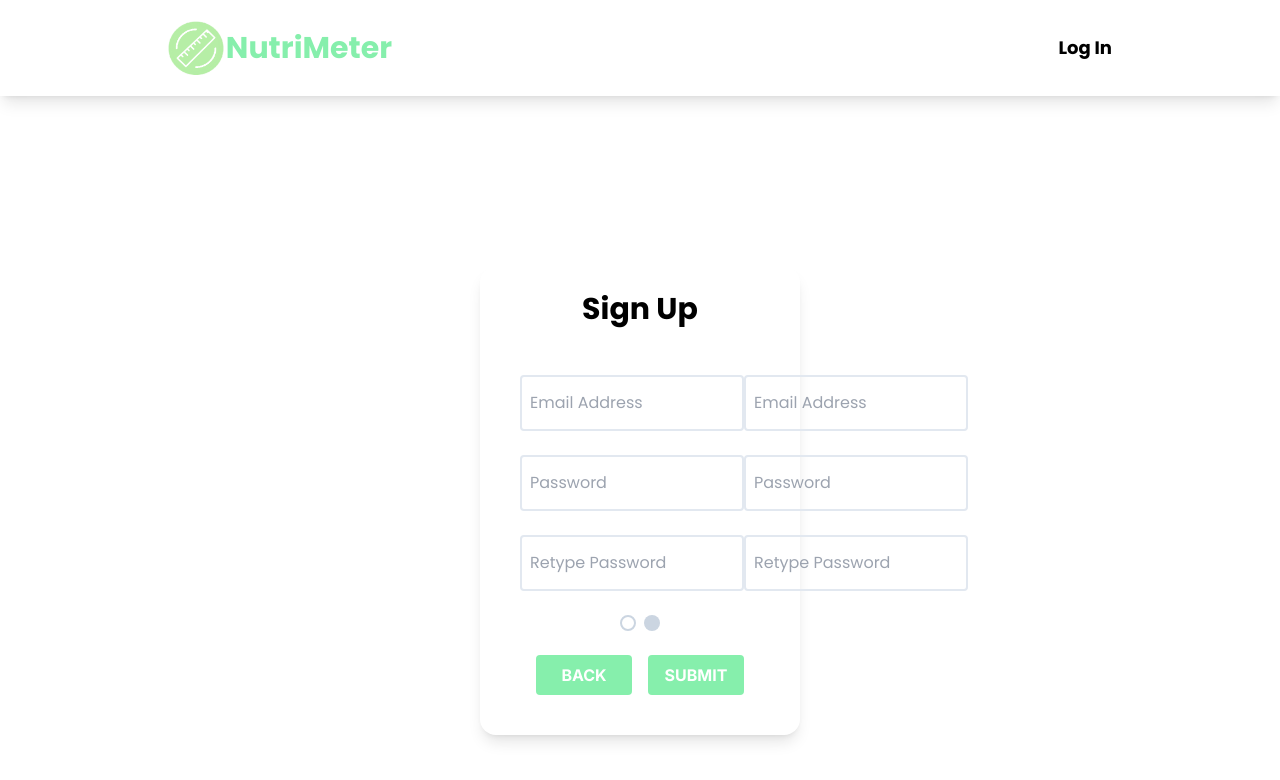
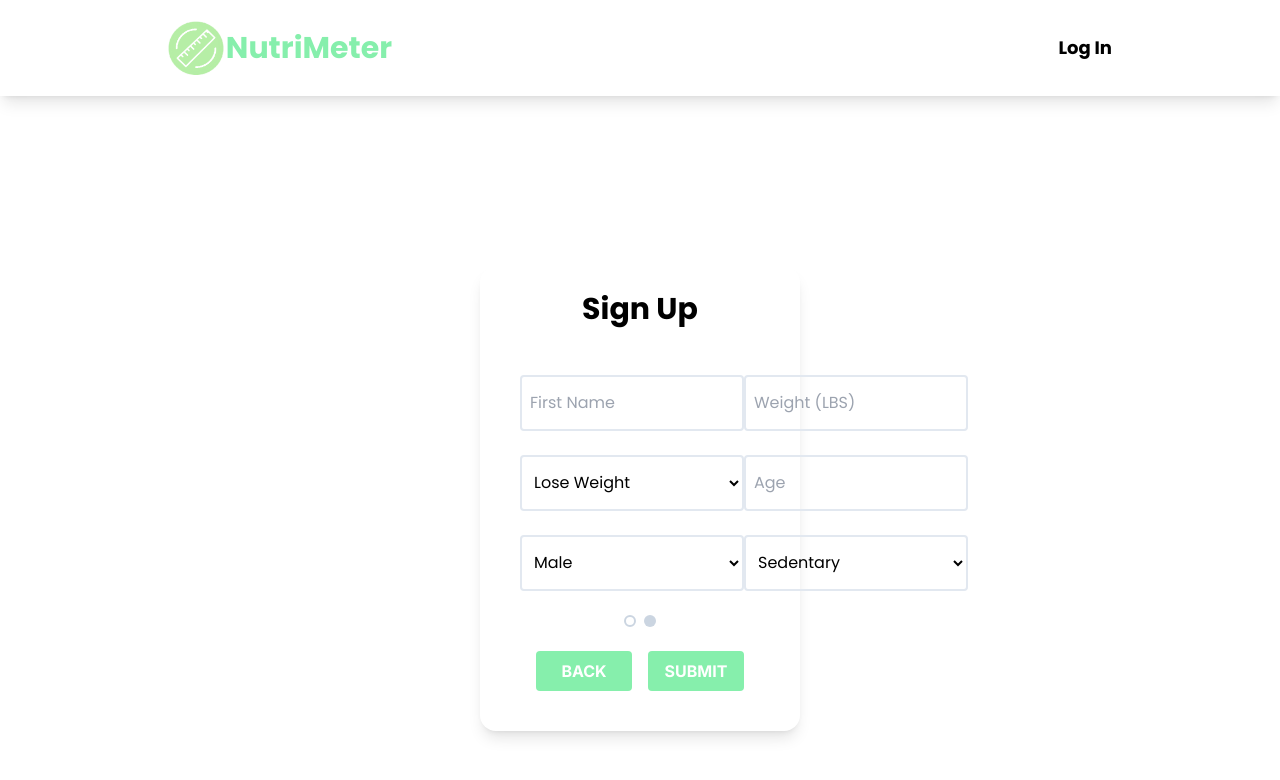
Before and after one commit to JohanDelao/nutri-fuel, a Next.js app in the folder nutri-fuel-project/: page /auth/signUp in a window 1280 px wide. Both pictures are taken after a click on the button "NEXT". Shown: the top 780 px of the page. Built offline with nearby package versions, Linux system fonts and the light colour scheme.

Commit message:
continued on signup skeleton

```diff
--- a/nutri-fuel-project/pages/auth/signUp.js
+++ b/nutri-fuel-project/pages/auth/signUp.js
@@ -4,6 +4,26 @@ export default function SignUp() {
   const [flipped, setFlipped] = useState(false);
   const [email, setEmail] = useState("");
   const [password, setPassword] = useState("");
+  const [weight, setWeight] = useState(0);
+  const [age, setAge] = useState(0)
+
+  const goalOptions = ["Lose Weight", "Gain Weight", "Maintain Weight"];
+  const genderOptions = ["Male", "Female"];
+  const activityLevels = ["Sedentary", "Lightly Active", "Moderately Active", "Very Active"]
+
+  const [selectedGoalOption, setSelectedGoalOption] = useState(goalOptions[0]);
+  const [gender, setGender] = useState(genderOptions[0])
+  const [activityLevel, setActivityLevel] = useState(activityLevels[0])
+
+  const handleGoalOptionChange = (event) => {
+    setSelectedGoalOption(event.target.value);
+  };
+  const handleGenderOptionChange = (event) => {
+    setGender(event.target.value)
+  }
+  const handleActivityOptionChange = (event) => {
+    setActivityLevel(event.target.value)
+  }
 
   function flip() {
     setFlipped(!flipped);
@@ -20,63 +40,78 @@ export default function SignUp() {
           <form className="mx-auto w-full flex justify-around">
             <div className="w-fit px-auto flex-col flex justify-center">
               <input
-                id="emailInput"
-                placeholder="Email Address"
+                id="nameInput"
+                required
+                placeholder="First Name"
+                className="lg:w-56 w-56 h-14 bg-transparent border-solid border-slate-200 border-2 rounded pl-2 mb-6"
+              ></input>
+              <select
+                id="dropdownGoal"
+                required
+                name="dropdownGoal"
+                onChange={handleGoalOptionChange}
+                className="lg:w-56 w-56 h-14 bg-transparent border-solid border-slate-200 border-2 rounded pl-2 mb-6"
+              >
+                {goalOptions.map((option) => {
+                  return (
+                    <option key={option} value={option}>
+                      {option}
+                    </option>
+                  );
+                })}
+              </select>
+              <select
+                id="dropdownGender"
+                required
+                name="dropdownGender"
+                onChange={handleGenderOptionChange}
+                className="lg:w-56 w-56 h-14 bg-transparent border-solid border-slate-200 border-2 rounded pl-2 mb-6"
+              >
+                {genderOptions.map((option) => {
+                  return (
+                    <option key={option} value={option}>
+                      {option}
+                    </option>
+                  );
+                })}
+              </select>
+            </div>
+            <div className="w-fit px-auto flex-col flex justify-center">
+              <input
+                id="weightInput"
+                required
+                placeholder="Weight (LBS)"
                 onChange={(e) => {
-                  setEmail(e.target.value);
+                  setWeight(e.target.value);
                 }}
+                type="number"
                 className="lg:w-56 w-56 h-14 bg-transparent border-solid border-slate-200 border-2 rounded pl-2 mb-6"
               ></input>
               <input
-                id="passwordInput"
-                autoComplete="current-password"
-                type="password"
-                placeholder="Password"
+                id="ageInput"
+                required
+                type="number"
+                placeholder="Age"
                 className="pl-2 h-14 lg:w-56 w-56 bg-transparent border-solid border-slate-200 border-2 rounded mb-6"
                 onChange={(e) => {
-                  setPassword(e.target.value);
+                  setAge(e.target.value);
                 }}
               ></input>
-              <input
-                id="passwordInput"
-                autoComplete="current-password"
-                type="password"
-                placeholder="Retype Password"
-                className="pl-2 h-14 lg:w-56 w-56 bg-transparent border-solid border-slate-200 border-2 rounded mb-6"
-                onChange={(e) => {
-                  setPassword(e.target.value);
-                }}
-              ></input>
-            </div>
-            <div className="w-fit px-auto flex-col flex justify-center">
-              <input
-                id="emailInput"
-                placeholder="Email Address"
-                onChange={(e) => {
-                  setEmail(e.target.value);
-                }}
+              <select
+                id="dropdownActivity"
+                required
+                name="dropdownActivity"
+                onChange={handleActivityOptionChange}
                 className="lg:w-56 w-56 h-14 bg-transparent border-solid border-slate-200 border-2 rounded pl-2 mb-6"
-              ></input>
-              <input
-                id="passwordInput"
-                autoComplete="current-password"
-                type="password"
-                placeholder="Password"
-                className="pl-2 h-14 lg:w-56 w-56 bg-transparent border-solid border-slate-200 border-2 rounded mb-6"
-                onChange={(e) => {
-                  setPassword(e.target.value);
-                }}
-              ></input>
-              <input
-                id="passwordInput"
-                autoComplete="current-password"
-                type="password"
-                placeholder="Retype Password"
-                className="pl-2 h-14 lg:w-56 w-56 bg-transparent border-solid border-slate-200 border-2 rounded mb-6"
-                onChange={(e) => {
-                  setPassword(e.target.value);
-                }}
-              ></input>
+              >
+                {activityLevels.map((option) => {
+                  return (
+                    <option key={option} value={option}>
+                      {option}
+                    </option>
+                  );
+                })}
+              </select>
             </div>
           </form>
         ) : (
@@ -84,6 +119,7 @@ export default function SignUp() {
             <input
               id="emailInput"
               placeholder="Email Address"
+              required
               onChange={(e) => {
                 setEmail(e.target.value);
               }}
@@ -91,6 +127,7 @@ export default function SignUp() {
             ></input>
             <input
               id="passwordInput"
+              required
               autoComplete="current-password"
               type="password"
               placeholder="Password"
@@ -101,6 +138,7 @@ export default function SignUp() {
             ></input>
             <input
               id="passwordInput"
+              required
               autoComplete="current-password"
               type="password"
               placeholder="Retype Password"
@@ -112,19 +150,19 @@ export default function SignUp() {
           </form>
         )}
         <div className="flex justify-center mb-6">
-          <div className="flex w-10 justify-between">
+          <div className="flex w-8 justify-between">
             <div
               className={
                 !flipped
-                  ? "rounded-full h-4 w-4 bg-slate-300"
-                  : "rounded-full h-4 w-4 border-solid border-slate-300 border-2"
+                  ? "rounded-full h-3 w-3 bg-slate-300"
+                  : "rounded-full h-3 w-3 border-solid border-slate-300 border-2"
               }
             ></div>
             <div
               className={
                 !flipped
-                  ? "rounded-full h-4 w-4 border-solid border-slate-300 border-2"
-                  : "rounded-full h-4 w-4 bg-slate-300"
+                  ? "rounded-full h-3 w-3 border-solid border-slate-300 border-2"
+                  : "rounded-full h-3 w-3 bg-slate-300"
               }
             ></div>
           </div>
```
